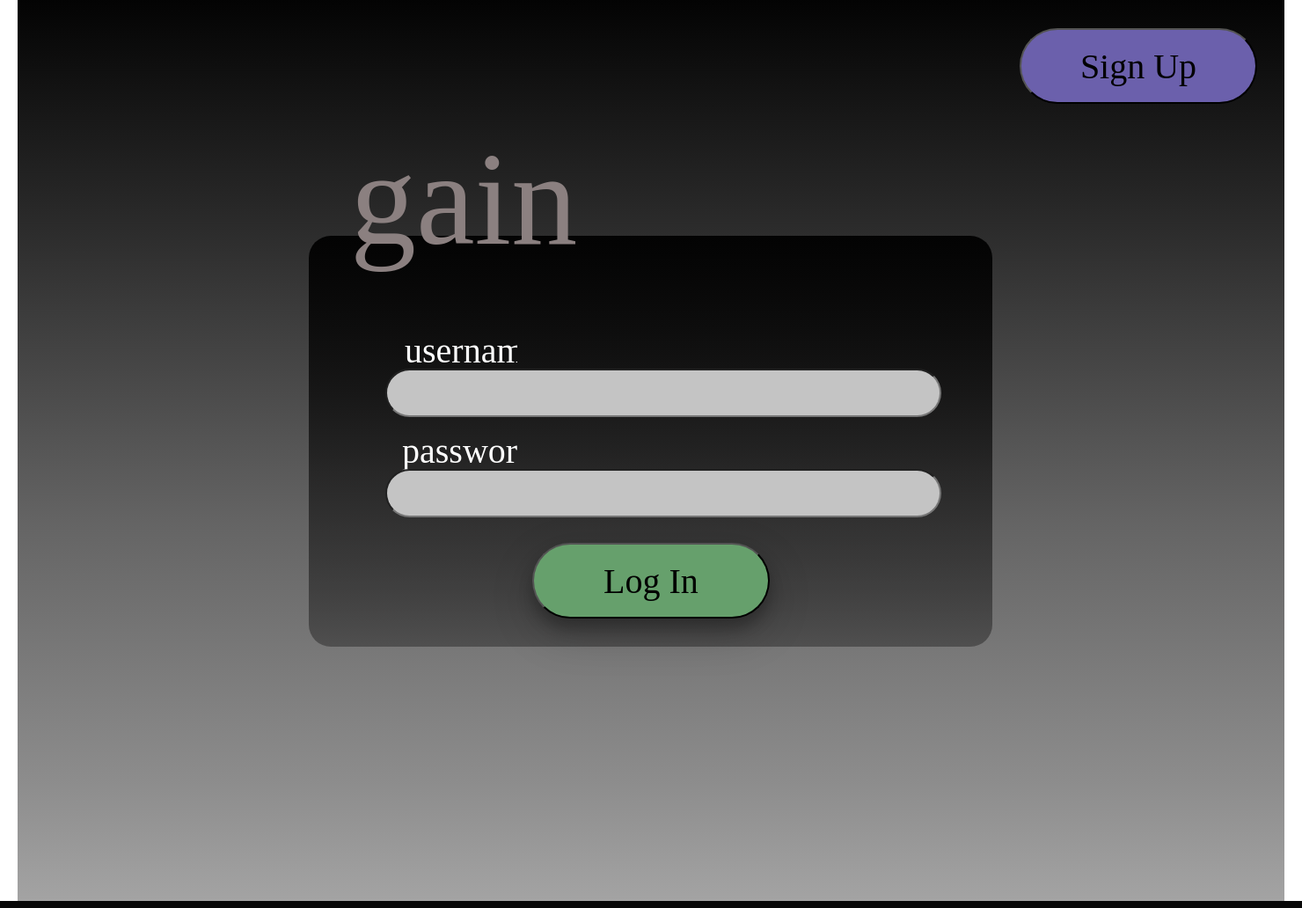
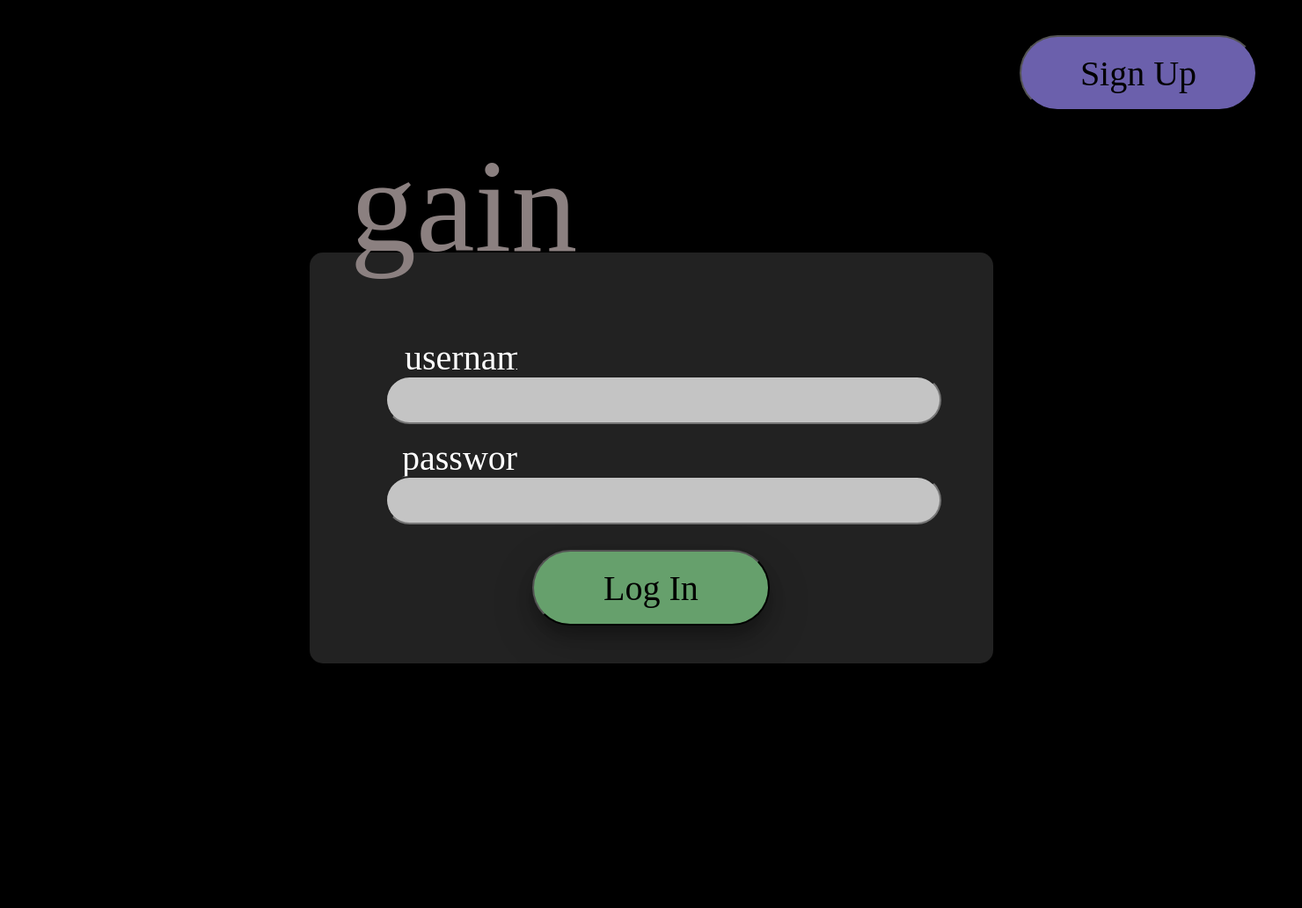
Before and after one commit to ashishsingh101/stock_broker, a Django app: template broker/templates/login.html in a window 1480 px wide. Shown: the whole page at 88% size. Run offline with Django 3.2, Linux system fonts and the light colour scheme; the template is opened without the code that fills it, so the values that code supplies are empty; some libraries are stand-ins or nearby versions.

Commit message:
enhance login and signup UI

```diff
--- a/broker/templates/login.html
+++ b/broker/templates/login.html
@@ -29,7 +29,20 @@
 	@name gain_web_app
 */
 /* Only edit this if you know what you are doing! */
-body {font-family:"Arial"; margin: 0px; padding: 0px; overflow-x:scroll; }
+html {
+	background:#000000 ;
+}
+
+body { padding: 0px;
+	height: 100vh;
+	overflow-y: scroll;
+	overflow-x: scroll;
+	-ms-overflow-style: none;  /* IE and Edge */
+    scrollbar-width: none;
+}
+.body::-webkit-scrollbar {
+	display: none;
+}
 
 /* Only edit this if you know what you are doing! */
 img { position: absolute; display: block; margin: 0px; border: none; padding: 0px; }
@@ -42,10 +55,12 @@ div { position: absolute; }
 #content-container > div{ position: relative; top:inherit; }
 #page_loginpage_ek1 {
 	position: relative;
-	top: 0px;
-	left: 0px;
-	width: 1440px;
+	width: 100%;
 	height: 1024px;
+	display: flex;
+    justify-content: center;
+	align-content: center;
+	align-items: center;
 }
 
 #_bg__loginpage_ek2 {
@@ -63,21 +78,12 @@ div { position: absolute; }
 
 
 #rectangle_1 {
-	top: 268px;
-	left: 331px;
 	width: 777px;
 	height: 467px;
-	-ms-border-radius: 25px;
-	-o-border-radius: 25px;
-	-moz-border-radius: 25px;
-	-webkit-border-radius: 25px;
-	border-radius: 25px;
-	background:rgba(255,255,255,0);
-	background: -webkit-linear-gradient(-90deg , rgba(3.19,3.17,3.17,1) 0%, rgba(5.92,5.76,5.76,0.85) 25%, rgba(9.86,9.49,9.49,0.63) 58%, rgba(12.7,12.18,12.18,0.47) 87%, rgba(14.41,13.8,13.8,0.38) 100%, rgba(21.25,20.28,20.28,0) 100%);
-	background: -o-linear-gradient(-90deg , rgba(3.19,3.17,3.17,1) 0%, rgba(5.92,5.76,5.76,0.85) 25%, rgba(9.86,9.49,9.49,0.63) 58%, rgba(12.7,12.18,12.18,0.47) 87%, rgba(14.41,13.8,13.8,0.38) 100%, rgba(21.25,20.28,20.28,0) 100%);
-	background: -moz-linear-gradient(-90deg , rgba(3.19,3.17,3.17,1) 0%, rgba(5.92,5.76,5.76,0.85) 25%, rgba(9.86,9.49,9.49,0.63) 58%, rgba(12.7,12.18,12.18,0.47) 87%, rgba(14.41,13.8,13.8,0.38) 100%, rgba(21.25,20.28,20.28,0) 100%);
-	background: -ms-linear-gradient(-90deg , rgba(3.19,3.17,3.17,1) 0%, rgba(5.92,5.76,5.76,0.85) 25%, rgba(9.86,9.49,9.49,0.63) 58%, rgba(12.7,12.18,12.18,0.47) 87%, rgba(14.41,13.8,13.8,0.38) 100%, rgba(21.25,20.28,20.28,0) 100%);
-	background: linear-gradient(180deg , rgba(3.19,3.17,3.17,1) 0%, rgba(5.92,5.76,5.76,0.85) 25%, rgba(9.86,9.49,9.49,0.63) 58%, rgba(12.7,12.18,12.18,0.47) 87%, rgba(14.41,13.8,13.8,0.38) 100%, rgba(21.25,20.28,20.28,0) 100%);
+	background: rgba(61, 60, 60, 0.57);
+    border-radius: 15px;
+    -ms-overflow-style: none;
+	scrollbar-width: none;
 }
 
 
@@ -100,6 +106,8 @@ div { position: absolute; }
 	height: 49px;
 }
 #username_written {
+	font-size: 40px;
+	font-family: Great Vibes;
 	top: 0px;
 	left: 0px;
 	width: 588px;
@@ -112,8 +120,6 @@ div { position: absolute; }
 	-webkit-border-radius: 50px;
 	border-radius: 50px;
 	background:rgba(196,196,196,1);
-	font-size: 40px;
-	font-family: Great Vibes;
 }
 
 #slice_1 {
@@ -157,26 +163,26 @@ div { position: absolute; }
 
 
 #username {
+	font-family: Great Vibes;
+	font-size: 40px;
 	top: 375px;
 	left: 440px;
 	width: 128px;
 	height: 78px;
 	overflow: hidden;
-	font-family: Great Vibes;
-	font-size: 40px;
 	text-align: left;
 	color:#FFFFFF;
 }
 
 
 #password {
+	font-family: Great Vibes;
+	font-size: 40px;
 	top: 489px;
 	left: 437px;
 	width: 131px;
 	height: 78px;
 	overflow: hidden;
-	font-family: Great Vibes;
-	font-size: 40px;
 	text-align: left;
 	color:#FFFFFF;
 }
@@ -245,7 +251,6 @@ div { position: absolute; }
      <body>
          <div id="content-container" >
              <div id="page_loginpage_ek1"  >
-                 <div id="_bg__loginpage_ek2"  ></div>
                  <div id="rectangle_1"  ></div>
                  <div id="gain" >
                      gain
```
Also changed, not shown: broker/templates/signup.html (+23 -18 lines).
